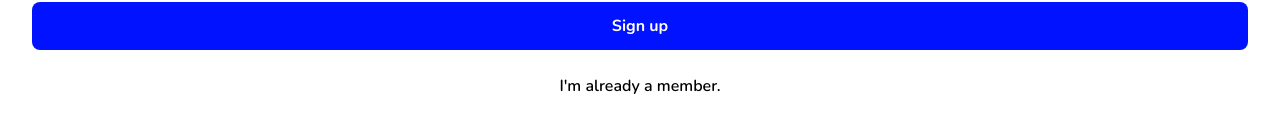
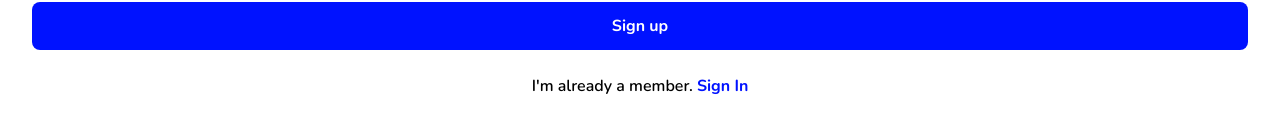
Before and after one commit to vuonghoang3019/my-vue, a Vue app: page /#/register in a window 1280 px wide. Shown: the part 336-468 px from the top of the page. Built offline with nearby package versions, Linux system fonts and the light colour scheme.

Commit message:
fix layout register

```diff
--- a/src/router/index.js
+++ b/src/router/index.js
@@ -17,6 +17,15 @@ const routes = [
     component: () =>
       import("../views/register.vue"),
   },
+  {
+    path: "/login",
+    name: "Login",
+    meta: {
+      layout: "auth"
+    },
+    component: () =>
+      import("../views/login.vue"),
+  },
 ];
 
 const router = createRouter({
--- /dev/null
+++ b/src/views/login.vue
@@ -0,0 +1,5 @@
+<template>
+  <div>
+    <h1>Login page</h1>
+  </div>
+</template>
--- a/src/views/register.vue
+++ b/src/views/register.vue
@@ -32,7 +32,9 @@
       </form>
       <div class="w-full text-center mt-6">
         <span class="font-semibold">I'm already a member.</span>
-        <!-- <span class="ml-1"><router-link to={ name: 'Login', params: {} }>Sign In</router-link></span> -->
+        <span class="ml-1">
+          <router-link :to="{ name: 'Login', params: {} }" class="text-primary font-bold">Sign In</router-link>
+        </span>
       </div>
     </div>
   </div>
```
